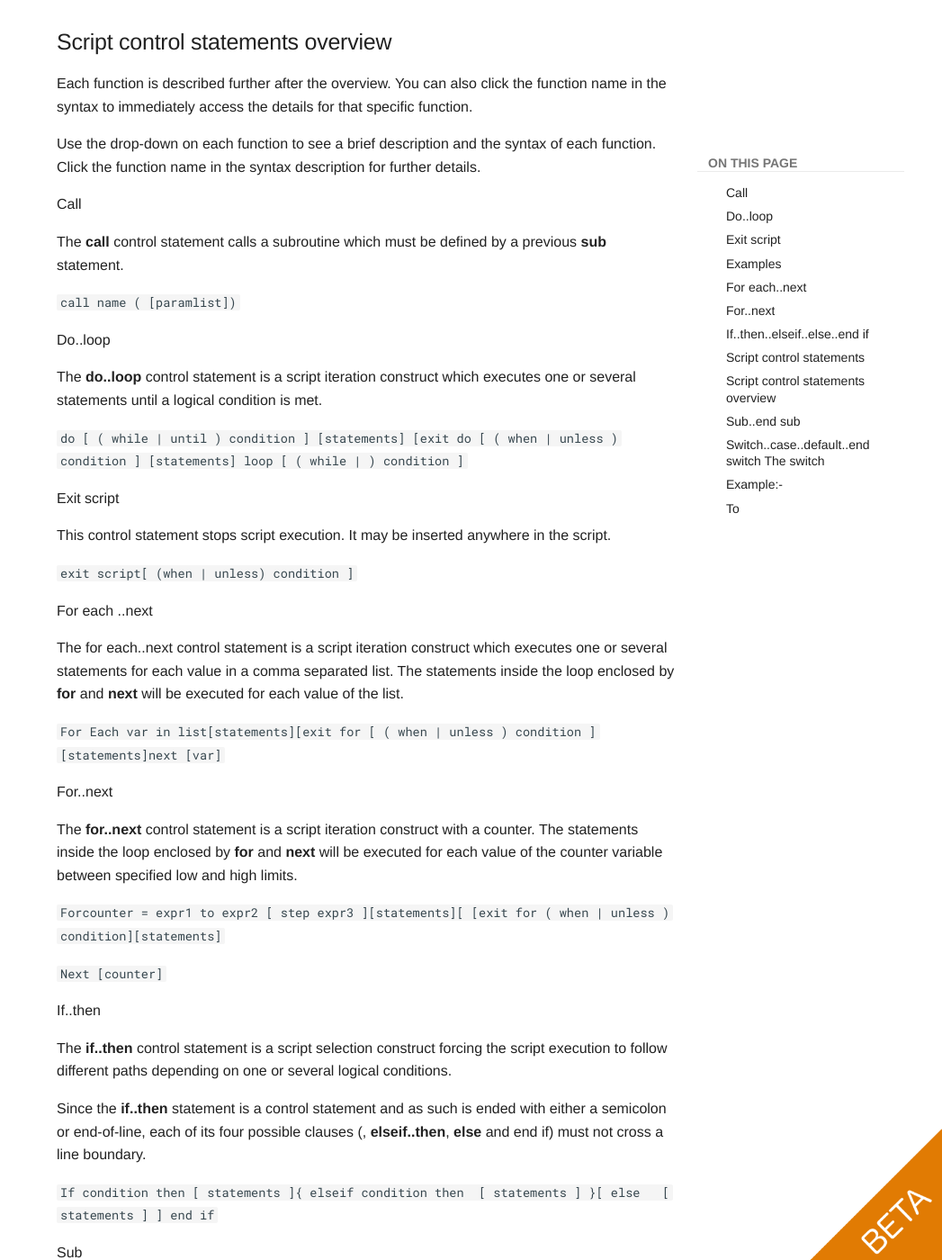
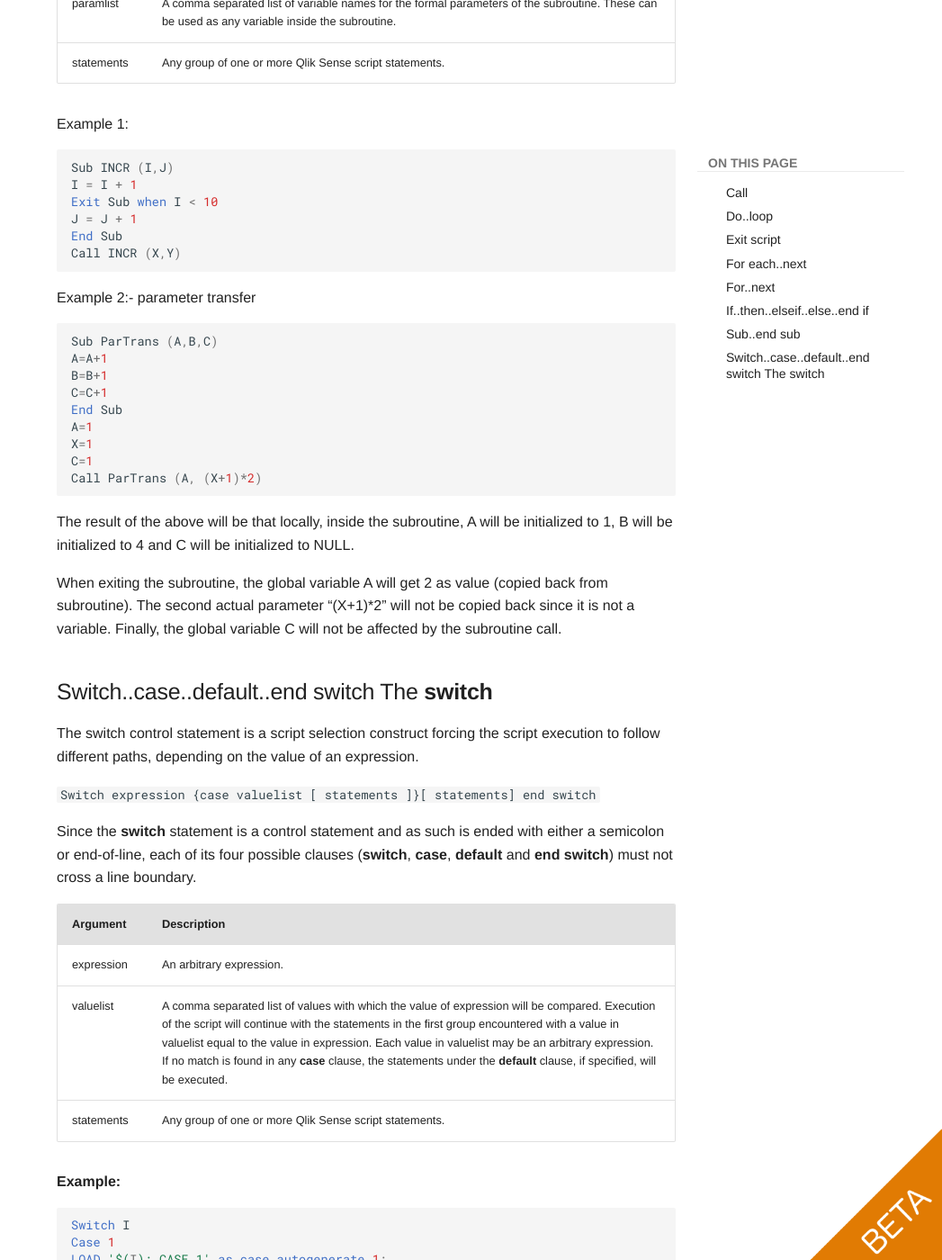
Before and after one commit to qlik-oss/core-website, an MkDocs documentation site: the page built from docs/services/qix-engine/script_reference/script_control.md, in a window 1280 px wide and 1400 px high, scrolled down 8763 px. Shown: the whole window at 90% size, without its empty margins (233-1280 px from the left). Built offline with MkDocs 1.6.1 and Material for MkDocs 9.7.7, drawn with Linux system fonts in a browser that asks for light colours; comment, search, counter and statistics services are not loaded; old or Windows-style settings are respelled for this version of MkDocs; some of the changed text lies outside the part shown.

Commit message:
Adding documentation for Script Control Statements

````diff
--- a/docs/services/qix-engine/script_reference/script_controll.md
+++ b/docs/services/qix-engine/script_reference/script_control.md
@@ -1,4 +1,17 @@
-# ScriptControlStatements
+# Script Control Statements
+
+The script consists of a number of statements. A statement
+can be either a regular script statement or a script control statement.
+
+Control statements are typically used for controlling the flow of the
+script execution. Each clause of a control statement must be kept inside
+one script line and may be terminated by semicolon or end-of-line.
+
+Prefixes are never applied to control statements, with the exceptions of
+the prefixes **when** and **unless** which may be used with a few specific control statements.
+
+All script keywords can be typed with any combination of lower case and
+upper case characters.
 
 ## Call
 
@@ -31,7 +44,7 @@
 ```qlik
 sub DoDir (Root)
     For Each Ext in 'qvw', 'qvo', 'qvs', 'qvt', 'qvd', 'qvc', 'qvf'
-      For Each File in filelist (Root&'\\\*.' \&Ext)
+      For Each File in filelist (Root&'\*.' &Ext)
        LOAD
         '$(File)' as Name,
          FileSize( '$(File)' ) as Size,
@@ -39,7 +52,7 @@
          autogenerate 1;
      Next File
     Next Ext
-    For Each Dir in dirlist (Root&'\\\*' )
+    For Each Dir in dirlist (Root&'\*' )
         Call DoDir (Dir)
     Next Dir
 End Sub
@@ -65,18 +78,15 @@
 | ------------- | ----------------|
 | condition     | A logical expression evaluating to True or False.|
 | statements    | Any group of one or more Qlik Sense script statements.|
-| while / until | The . Each condition is interpreted only the first time it is encountered but is evaluated for every
- time it encountered in the loop. |
-| exit do       | If an  **exit do** clause is encountered inside the loop, the execution of the script will be
-transferred to the first statement after the **loop** clause denoting the end of the loop. An **exit do** clause can be
-made conditional by the optional use of a **when**  or unless suffix. |
+| while / until | The . Each condition is interpreted only the first time it is encountered but is evaluated for every  time it encountered in the loop. |
+| exit do       | If an  **exit do** clause is encountered inside the loop, the execution of the script will be transferred to the first statement after the **loop** clause denoting the end of the loop. An **exit do** clause can be made conditional by the optional use of a **when**  or unless suffix. |
 
 ```qlik
 
 // LOAD files file1.csv..file9.csv
 
 Set a=1;
-Do while a\<10
+Do while a<10
 LOAD * from file$(a).csv;
 Let a=a+1;
 Loop
@@ -87,7 +97,7 @@
 
 This control statement stops script execution. It may be inserted anywhere in the script.
 
-`Exit Script [ (when | unless) condition ]`
+`Exit Script [ (when | unless) condition ]`
 
 Since the *exit script* statement is a control statement and as such is ended with either a semicolon or end-of-line, it
 must not cross a line boundary.
@@ -95,9 +105,9 @@
 | Argument      | Description   |
 | ------------- | --------------|
 | condition     | A logical expression evaluating to True or False. |
-| when / unless | An  **exit script**  statement can be made conditional by the optional use of when or unless clause.|
+| when / unless | An  **exit script**  statement can be made conditional by the optional use of when or unless clause.|
 
-## Examples
+**Examples**
 
 //Exit script
 
@@ -118,12 +128,11 @@
 Special syntax makes it possible to generate lists with file and
 directory names in the current directory.
 
-`for each var in list [statements] [ [ ( when| unless ) condition ][statements]next [var]`
+`for each var in list [statements] [ [ ( when| unless ) condition ][statements]next [var]`
 
 | Argument | Description    |
 | -------- | ---------------|
-| var      | A script variable name which will acquire a new value from list for each loop execution. If  **var** is
-specified after **next** it must be the same variable name as the one found after the corresponding **for each** . |
+| var      | A script variable name which will acquire a new value from list for each loop execution. If  **var** is specified after **next** it must be the same variable name as the one found after the corresponding **for each** . |
 
 The value of the **var** variable may be changed by statements inside the loop, but this is not good programming
 practice.
@@ -136,7 +145,7 @@
 with either a semicolon or end-of-line, each of its three possible clauses
 (for each,exit for and **next** ) must not cross a line boundary.
 
-`list := item { , item } item := constant | (expression) | filelist mask | dirlist mask | fieldvaluelist mask`
+`list := item { , item } item := constant | (expression) | filelist mask | dirlist mask | fieldvaluelist mask`
 
 <table>
 <thead>
@@ -159,7 +168,7 @@
 <tr >
 <td>mask</td>
 <td><p>A filename or folder name mask which may include any valid filename characters as well as the standard wildcard
-characters,  *** and **?** .</p>
+characters,  <b>*</b> and <b>?</b> .</p>
 <p>You can use absolute file paths or lib:// paths.</p></td>
 </tr>
 <tr >
@@ -194,7 +203,7 @@
 Example 1: Loading a list of files
 
 ```qlik
-// LOAD the files 1.csv, 3.csv, 7.csv and xyz.csv
+// LOAD the files 1.csv, 3.csv, 7.csv and xyz.csv
 for each a in 1,3,7,'xyz'
 LOAD * from file$(a).csv;
 next
@@ -206,14 +215,14 @@
 
 ```qlik
 sub DoDir (Root)
- for each Ext in 'qvw', 'qva', 'qvo', 'qvs', 'qvc','qvf', 'qvd' for each File in filelist (Root&'\\\*.' \&Ext)
+ for each Ext in 'qvw', 'qva', 'qvo', 'qvs', 'qvc','qvf', 'qvd' for each File in filelist (Root&'\*.' &Ext)
  LOAD
   '$(File)' as Name,
    FileSize( '$(File)' ) as Size,
     FileTime( '$(File)' ) as FileTime
     autogenerate 1;
     next File
-    next Ext for each Dir in dirlist (Root&'\\\*' )
+    next Ext for each Dir in dirlist (Root&'\*' )
     call DoDir (Dir)
     next Dir
     end sub
@@ -226,7 +235,7 @@
 of FIELD, two NEWFIELD records will be created.
 
 ```qlik
-load \* inline [
+load * inline [
 FIELD
 one
 two
@@ -234,7 +243,7 @@
 ];
 
 FOR Each a in FieldValueList('FIELD')
-LOAD '$(a)' &'-'\&RecNo() as NEWFIELD AutoGenerate 2;
+LOAD '$(a)' &'-'&RecNo() as NEWFIELD AutoGenerate 2;
 NEXT a
 ```
 
@@ -255,10 +264,10 @@
 enclosed by **for** and  **next**
 will be executed for each value of the counter variable between specified low and high limits.
 
-`For counter = expr1 to expr2 [ step expr3 ][statements][exit for [ ( when
+`For counter = expr1 to expr2 [ step expr3 ][statements][exit for [ ( when
 | unless ) condition ][statements]`
 
-`Next [counter]`
+`Next [counter]`
 
 The expressions, expr2 and expr3 are only evaluated the first time the loop is entered. The value of the counter
 variable may be changed by statements inside the loop, but this is not good programming practice.
@@ -274,13 +283,10 @@
 
 | Argument   | Description |
 | ---------- | ------------|
-| counter    | A variable name. If counter is specified after next it must be the same variable name as the one found
-after the corresponding for. |
-| expr1      | An expression which determines the first value of the counter variable for which the loop should be
- executed.  |
+| counter    | A variable name. If counter is specified after next it must be the same variable name as the one found after the corresponding for. |
+| expr1      | An expression which determines the first value of the counter variable for which the loop should be executed.  |
 | expr2      | An expression which determines the last value of the  variable for which the loop should be executed.|
-| expr3      | An expression which determines the value indicating the increment of the counter variable each time the
-loop has been executed.|
+| expr3      | An expression which determines the value indicating the increment of the counter variable each time the loop has been executed.|
 | condition  | a logical expression evaluating to True or False.  |
 | statements | Any group of one or more Qlik Sense script statements.  |
 
@@ -290,7 +296,7 @@
 // LOAD files file1.csv..file9.csv
 
 for a=1 to 9
- LOAD \* from file$(a).csv;
+ LOAD * from file$(a).csv;
 next
 ```
 
@@ -317,11 +323,7 @@
 execution to follow different paths depending on one or several logical
 conditions.
 
-*if - script and chart function* (script and chart
-function)
-
-`If condition then [ statements ] {elseif condition then [ statements ] }
-[ else [ statements ] ] end if`
+`If condition then [ statements ] {elseif condition then [ statements ] }[ else [ statements ] ] end if`
 
 Since the **if..then** statement is a control statement and as such is ended with either a semicolon or end-of-line,
 each of its four possible clauses
@@ -355,117 +357,16 @@
 elseif x<0 then
     LOAD * from neg.csv;
 else
-    LOAD \* from zero.txt;
+    LOAD * from zero.txt;
 end if
 ```
-
-## Script control statements
-
-The script consists of a number of statements. A statement
-can be either a regular script statement or a script control statement.
-
-Control statements are typically used for controlling the flow of the
-script execution. Each clause of a control statement must be kept inside
-one script line and may be terminated by semicolon or end-of-line.
-
-Prefixes are never applied to control statements, with the exceptions of
-the prefixes **when** and **unless** which may be used with a few specific control statements.
-
-All script keywords can be typed with any combination of lower case and
-upper case characters.
-
-## Script control statements overview
-
-Each function is described further after the overview. You can also
-click the function name in the syntax to immediately access the details
-for that specific function.
-
-Use the drop-down on each function to see a brief description and the
-syntax of each function. Click the function name in the syntax
-description for further details.
-
-Call
-
-The **call** control statement calls a subroutine which must be defined by a previous **sub** statement.
-
-`call name ( [paramlist])`
-
-Do..loop
-
-The **do..loop** control statement is a script iteration construct which executes one or several statements until a
-logical condition is met.
-
-`do [ ( while
-| until )
-condition ] [statements]
-[exit do [ ( when |
-unless )
-condition ] [statements]
-loop [ ( while |
- ) condition ]`
-
-Exit script
-
-This control statement stops script execution. It may be inserted
-anywhere in the script.
-
-`exit script[ (when | unless) condition ]`
-
-For each ..next
-
-The for each..next control statement is a script iteration construct
-which executes one or several statements for each value in a comma
-separated list. The statements inside the loop enclosed by **for**
-and **next** will be executed for each value of the list.
-
-`For Each var in list[statements][exit for [ ( when
-| unless ) condition ][statements]next [var]`
-
-For..next
-
-The **for..next** control statement is a script iteration construct with a counter. The statements inside the loop
-enclosed by **for** and **next**
-will be executed for each value of the counter variable between specified low and high limits.
-
-`Forcounter = expr1 to expr2 [ step expr3 ][statements][ [exit for ( when
-| unless ) condition][statements]`
-
-`Next [counter]`
-
-If..then
-
-The **if..then** control statement is a script selection construct forcing the script execution to follow different
-paths depending on one or several logical
-conditions.
-
-Since the **if..then** statement is a control statement and as such is ended with either a semicolon or end-of-line,
-each of its four possible clauses
-(, **elseif..then**, **else** and end if) must not cross a line boundary.
-
-`If condition then [ statements ]{ elseif condition then  [ statements ] }[ else
-  [ statements ] ] end if`
-
-Sub
-
-The **sub..end sub** control statement defines a subroutine which can be called
-upon from a **call** statement.
-
-`Sub name [ ( paramlist ] statements end sub`
-
-Switch
-
-The **switch** control statement is a script selection construct forcing the script execution to follow different paths,
-depending on the value of an
-expression.
-
-`Switch expression {case valuelist [ statements ]} [default statements] end switch`
 
 ## Sub..end sub
 
 The sub..end sub control statement defines a subroutine which can be called
 upon from a **call** statement.
 
-`Sub name [ (paramlist ] statements end sub`
+`Sub name [ (paramlist ] statements end sub`
 
 Arguments are copied into the subroutine and, if the corresponding
 actual parameter in the **call** statement is a variable name, copied back out again upon exiting the subroutine.
@@ -481,8 +382,7 @@
 | Argument   | Description  |
 | ---------- | -------------|
 | name       | The name of the subroutine.  |
-| paramlist  | A comma separated list of variable names for the formal parameters of the subroutine. These can be used
-as any variable inside the subroutine. |
+| paramlist  | A comma separated list of variable names for the formal parameters of the subroutine. These can be used as any variable inside the subroutine. |
 | statements | Any group of one or more Qlik Sense script statements. |
 
 Example 1:
@@ -490,7 +390,7 @@
 ```qlik
 Sub INCR (I,J)
 I = I + 1
-Exit Sub when I \< 10
+Exit Sub when I < 10
 J = J + 1
 End Sub
 Call INCR (X,Y)
@@ -507,14 +407,14 @@
 A=1
 X=1
 C=1
-Call ParTrans (A, (X+1)\*2)
+Call ParTrans (A, (X+1)*2)
 ```
 
 The result of the above will be that locally, inside the subroutine, A will be initialized to 1, B will be initialized
 to 4 and C will be initialized to NULL.
 
 When exiting the subroutine, the global variable A will get 2 as value (copied back from subroutine). The second actual
-parameter “(X+1)\*2” will not be copied back since it is not a variable. Finally, the global variable C will not be
+parameter “(X+1)*2” will not be copied back since it is not a variable. Finally, the global variable C will not be
 affected by the subroutine call.
 
 ## Switch..case..default..end switch  The  **switch**
@@ -523,7 +423,7 @@
 execution to follow different paths, depending on the value of an
 expression.
 
-`Switch expression {case valuelist [ statements ]}[ statements] end switch`
+`Switch expression {case valuelist [ statements ]}[ statements] end switch`
 
 Since the **switch** statement is a control statement and as such is ended with either a semicolon or end-of-line, each
 of its four possible clauses
@@ -532,13 +432,10 @@
 | Argument   | Description   |
 | ---------- | --------------|
 | expression | An arbitrary expression.  |
-| valuelist  | A comma separated list of values with which the value of expression will be compared. Execution of the
-script will continue with the statements in the first group encountered with a value in valuelist equal to the value in
-expression. Each value in valuelist may be an arbitrary expression. If no match is found in any  **case** clause, the
-statements under the **default**  clause, if specified, will be executed. |
+| valuelist  | A comma separated list of values with which the value of expression will be compared. Execution of the script will continue with the statements in the first group encountered with a value in valuelist equal to the value in expression. Each value in valuelist may be an arbitrary expression. If no match is found in any  **case** clause, the statements under the **default**  clause, if specified, will be executed. |
 | statements | Any group of one or more Qlik Sense script statements.  |
 
-## Example:-
+**Example:**
 
 ```qlik
 Switch I
@@ -550,9 +447,3 @@
 LOAD '$(I): DEFAULT' as case autogenerate 1;
 End Switch
 ```
-
-## To
-
-The
- **To**
-script keyword is used in several script statements.
--- a/mkdocs.yml
+++ b/mkdocs.yml
@@ -80,6 +80,7 @@
         - Script syntax:
           - Error variables: services/qix-engine/script_reference/error.md
           - Operators: services/qix-engine/script_reference/operators.md
+          - Control statements: services/qix-engine/script_reference/script_control.md
           - Regular statements: services/qix-engine/script_reference/Script_regular_statements.md
           - Prefixes: services/qix-engine/script_reference/script_prefix.md
           - Variables:
````
Also changed, not shown: docs/services/qix-engine/script_reference/inter-record_functions.md (+7 -7 lines).
